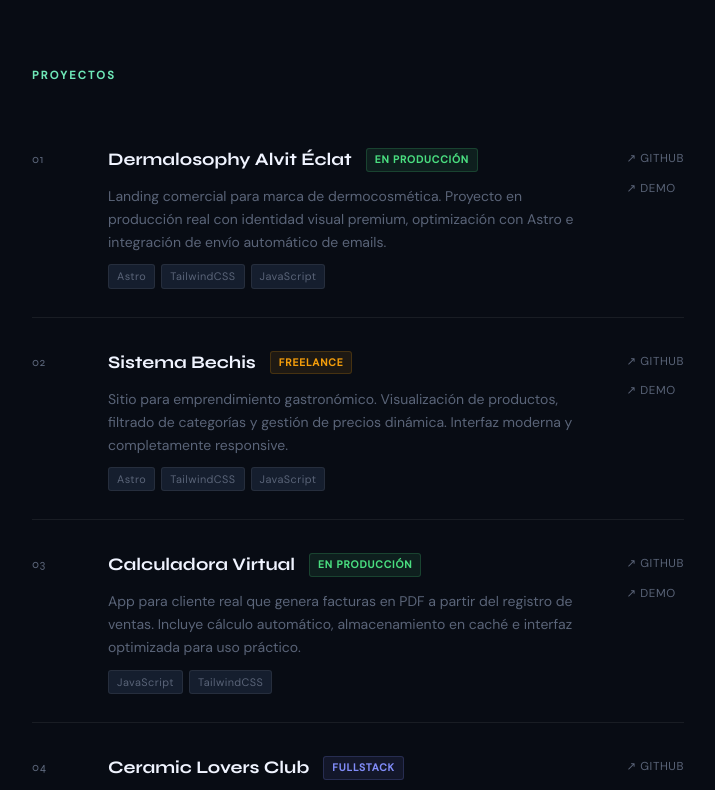
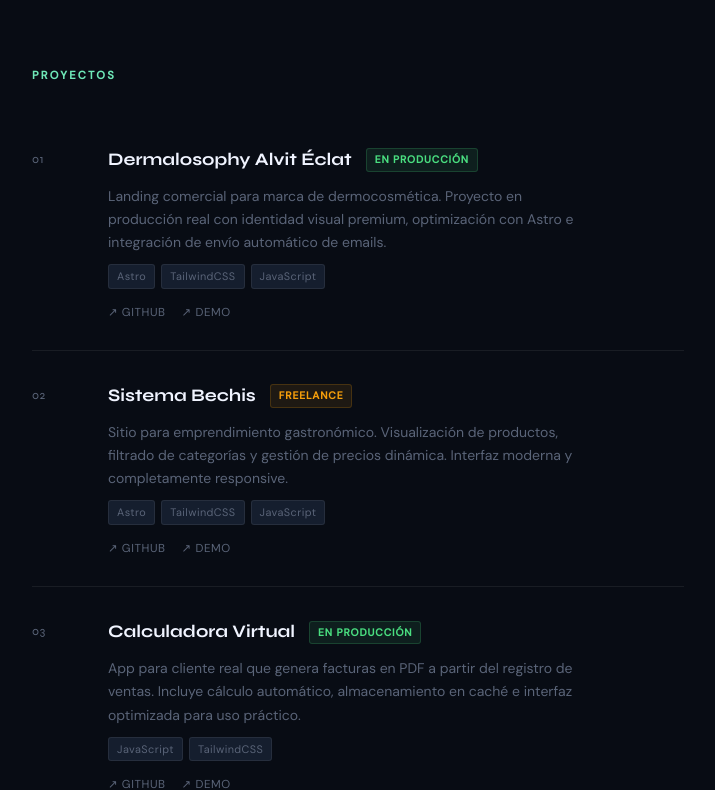
Before and after one commit to Paula-Osella/mi-portafolio, a React (Create React App) app: page / in a window 1280 px wide. Shown: the part 802-1592 px from the top of the page, without its empty margins (412-1127 px from the left). Built offline with nearby package versions, Linux system fonts and the light colour scheme.

Commit message:
se arreglan los links

```diff
--- a/src/components/projects/projects.jsx
+++ b/src/components/projects/projects.jsx
@@ -95,14 +95,15 @@
                   <span key={i} className="tech-tag">{tech}</span>
                 ))}
               </div>
-            </div>
 
+              {/* Links movidos adentro de project-info, fuera del ::before */}
               <div className="project-links">
                 <a
                   href={project.repo}
                   target="_blank"
                   rel="noopener noreferrer"
                   className="project-link"
+                  onClick={(e) => e.stopPropagation()}
                 >
                   ↗ GitHub
                 </a>
@@ -111,9 +112,11 @@
                   target="_blank"
                   rel="noopener noreferrer"
                   className="project-link"
+                  onClick={(e) => e.stopPropagation()}
                 >
                   ↗ Demo
                 </a>
+              </div>
             </div>
           </div>
         ))}
--- a/src/index.css
+++ b/src/index.css
@@ -192,15 +192,13 @@
 
 .project-card {
   display: grid;
-  grid-template-columns: 52px 1fr auto;
+  grid-template-columns: 52px 1fr;
   gap: 24px;
   align-items: start;
   padding: 28px 0;
   border-bottom: 1px solid var(--border);
-  text-decoration: none;
   color: inherit;
   transition: all 0.3s;
-  cursor: pointer;
   position: relative;
 }
 
@@ -211,6 +209,7 @@
   background: rgba(110,231,183,0.02);
   opacity: 0;
   transition: opacity 0.3s;
+  pointer-events: none;
 }
 
 .project-card:hover::before { opacity: 1; }
@@ -226,7 +225,13 @@
 
 .project-card:hover .project-number { color: var(--accent); }
 
-.project-info { display: flex; flex-direction: column; gap: 10px; }
+.project-info {
+  display: flex;
+  flex-direction: column;
+  gap: 10px;
+  position: relative;
+  z-index: 1;
+}
 
 .project-header { display: flex; align-items: center; gap: 14px; flex-wrap: wrap; }
 
@@ -270,10 +275,10 @@
 
 .project-links {
   display: flex;
-  flex-direction: column;
-  gap: 10px;
+  flex-direction: row;
+  gap: 16px;
   padding-top: 4px;
-  flex-shrink: 0;
+  flex-wrap: wrap;
 }
 
 .project-link {
@@ -284,6 +289,8 @@
   text-transform: uppercase;
   transition: color 0.25s;
   white-space: nowrap;
+  position: relative;
+  z-index: 2;
 }
 
 .project-link:hover { color: var(--accent); }
@@ -443,11 +450,6 @@
   .project-card {
     grid-template-columns: 36px 1fr;
   }
-  .project-links {
-    grid-column: 2;
-    flex-direction: row;
-    flex-wrap: wrap;
-  }
   .project-card::before { left: -24px; right: -24px; }
 }
 
```
Lines whose indentation alone changed are shown as unchanged.
